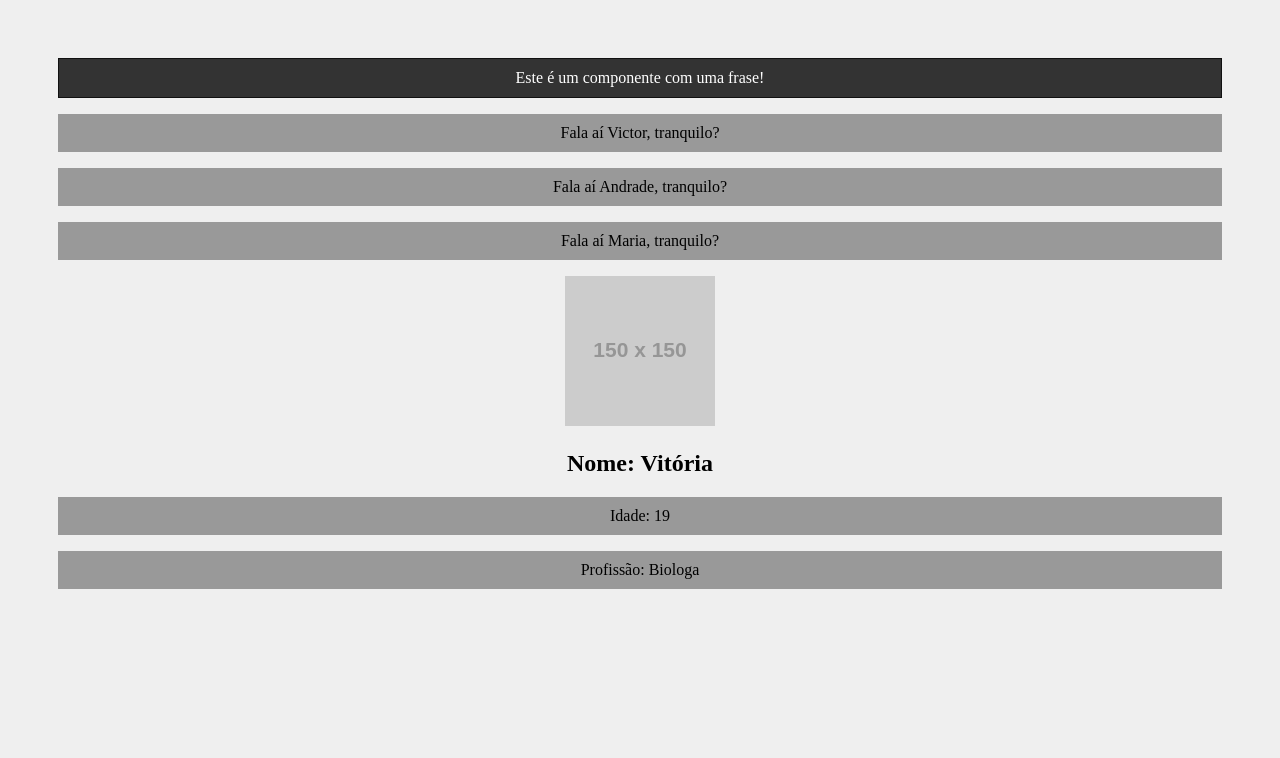
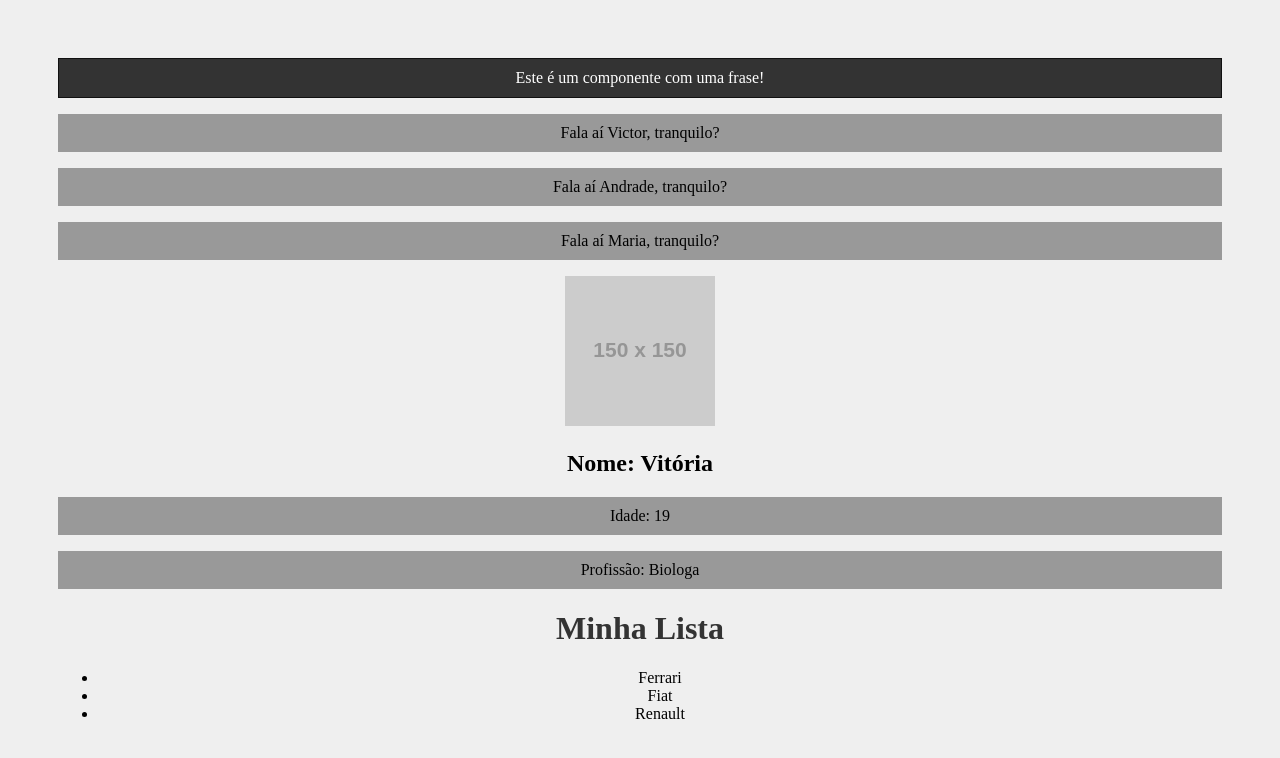
Before and after one commit to victorandradee/meu-projeto-react-js, a React (Create React App) app: page / in a window 1280 px wide. Shown: the top 758 px of the page. Built offline with nearby package versions, Linux system fonts and the light colour scheme.

Commit message:
Utilizando-Fragments

```diff
--- a/src/App.js
+++ b/src/App.js
@@ -2,7 +2,7 @@ import './App.css';
 import SeyMyName from './components/SayMyName';
 import Pessoa from './components/Pessoa';
 import Frase from './components/Frase';
-
+import List  from './components/List';
 function App() {
 
   const nome = 'Maria'
@@ -17,7 +17,9 @@ function App() {
         nome='Vitória'
         idade='19'
         profissão='Biologa'
-        foto = 'https://via.placeholder.com/150'/>
+        foto = 'https://via.placeholder.com/150'
+        />
+        <List/>
     </div>
   )
 }
--- /dev/null
+++ b/src/components/Item.js
@@ -0,0 +1,11 @@
+function Item (props) {
+    return(
+        <>
+            <li>{props.marca}</li>
+
+        </>
+
+    )
+}
+
+export default Item
--- /dev/null
+++ b/src/components/List.js
@@ -0,0 +1,18 @@
+import Item from './Item'
+
+function List() {
+
+    return(
+        <>
+            <h1>Minha Lista</h1>
+            <ul>
+                <Item marca = "Ferrari"/>
+                <Item marca = "Fiat"/>
+                <Item marca = "Renault"/>
+
+            </ul>
+        </>
+
+    )
+}
+export default List
--- a/src/index.css
+++ b/src/index.css
@@ -1,5 +1,6 @@
 body {
   padding: 50px;
+  padding-bottom: 500px ;
   background-color: #efefef;
 }
 
```
